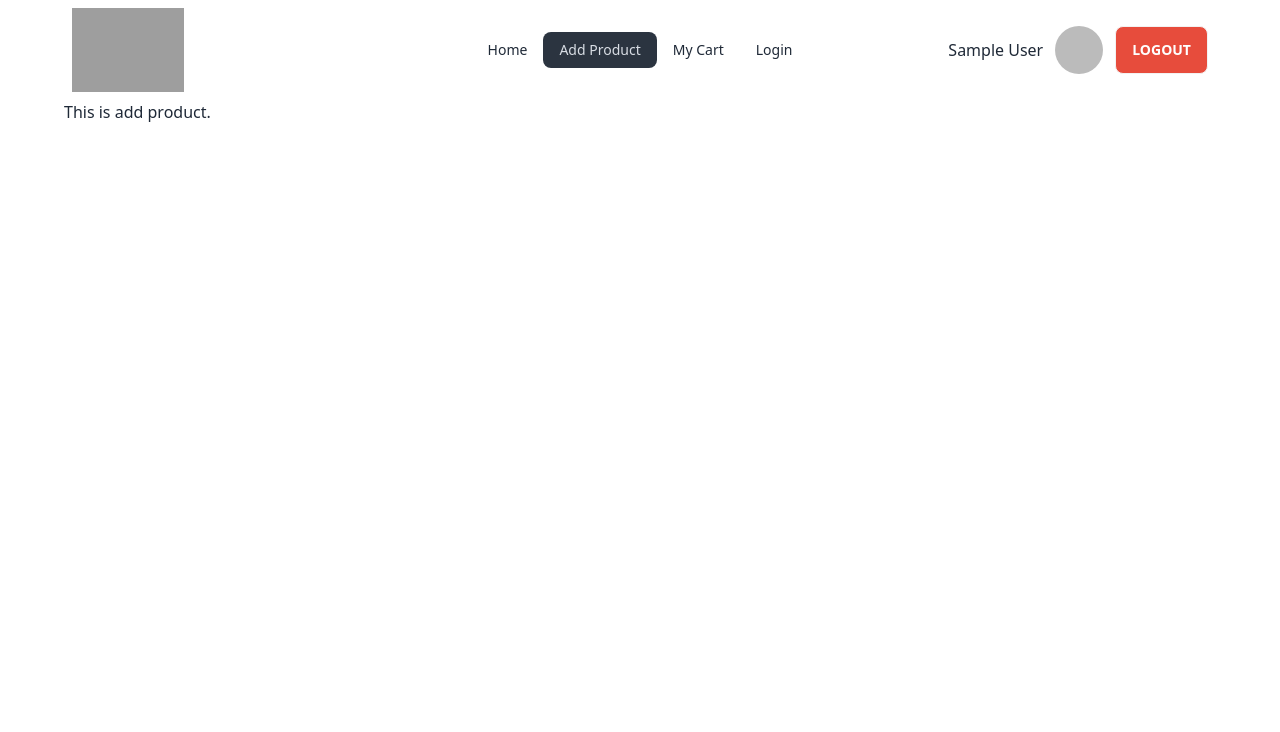
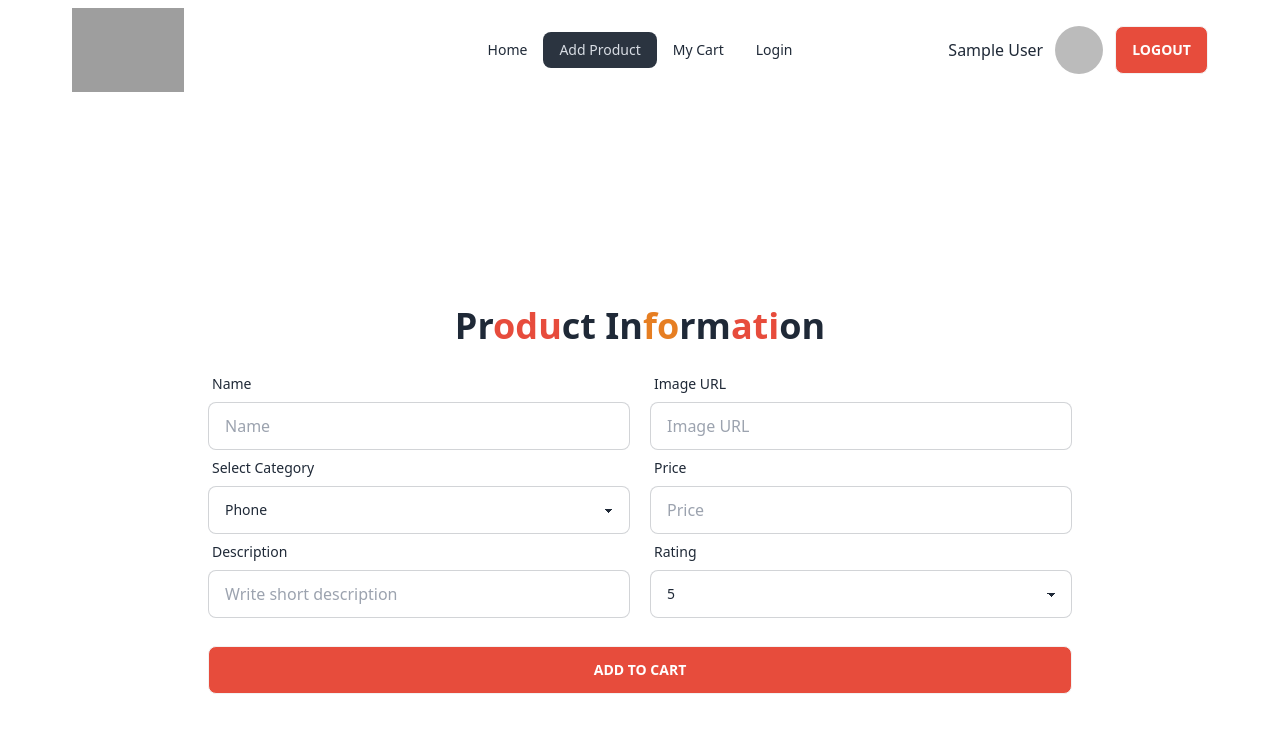
Before and after one commit to Shanto93/TechTrend-Client, a React (Vite) app: page /addProduct in a window 1280 px wide. Shown: the top 732 px of the page. Built offline with nearby package versions, Linux system fonts and the light colour scheme; no server answers; sample sign-in values are in the browser's storage; grey boxes are pictures that could not be loaded.

Commit message:
Add product page is created

```diff
--- a/src/components/AddProduct.jsx
+++ b/src/components/AddProduct.jsx
@@ -1,7 +1,89 @@
 const AddProduct = () => {
+    const handleAddProduct = e => {
+        e.preventDefault();
+        const form = e.target;
+        const name = form.name.value;
+        const photo = form.photo.value;
+        const category = form.category.value;
+        const price = form.price.value;
+        const description = form.description.value;
+        const rating = form.rating.value;
+        const user = {name, photo, category, price, description, rating};
+        console.log(user);
+    }
     return (
-        <div>
-            <h2>This is add product.</h2>
+        <div className="min-h-screen flex w-full justify-center">
+
+            <form onSubmit={handleAddProduct} className="flex justify-center items-center w-full">
+                <div className="w-3/4">
+                <h2 className="text-center text-4xl font-bold mb-5">Pr<span className="text-[#e74c3c]">odu</span>ct In<span className="text-[#e67e22]">fo</span>rm<span className="text-[#e74c3c]">ati</span>on</h2>
+                    {/* Name and Image Column */}
+                    <div className="md:flex gap-5">
+                        <div className="form-control md:w-1/2">
+                            <label className="label">
+                                <span className="label-text">Name</span>
+                            </label>
+                            <input type="text" name="name" placeholder="Name" className="input input-bordered" required />
+                        </div>
+                        <div className="form-control md:w-1/2">
+                            <label className="label">
+                                <span className="label-text">Image URL</span>
+                            </label>
+                            <input type="text" name="photo" placeholder="Image URL" className="input input-bordered" required />
+                        </div>
+                    </div>
+
+                    {/* Category and Price Column */}
+                    <div className="md:flex gap-5">
+
+                        <div className=" md:w-1/2">
+                            <label className="label">
+                                <span className="label-text">Select Category</span>
+                            </label>
+                            <select className="select w-full select-bordered" name="category">
+                                <option disabled selected>Phone</option>
+                                <option>Computer</option>
+                                <option>Headphone</option>
+                                <option>PowerBank</option>
+                                <option>Processor</option>
+                                <option>Other</option>
+                            </select>
+                        </div>
+
+                        <div className="md:w-1/2">
+                            <label className="label">
+                                <span className="label-text">Price</span>
+                            </label>
+                            <input type="text" name="price" placeholder="Price" className="input w-full input-bordered" required />
+                        </div>
+                    </div>
+                    {/* Short Description and Rating Column */}
+                    <div className="md:flex gap-5">
+                        <div className="form-control md:w-1/2">
+                            <label className="label">
+                                <span className="label-text">Description</span>
+                            </label>
+                            <input type="text" name="description" placeholder="Write short description" className="input input-bordered" required />
+                        </div>
+
+                        <div className=" md:w-1/2">
+                            <label className="label">
+                                <span className="label-text">Rating</span>
+                            </label>
+                            <select className="select w-full select-bordered" name="rating">
+                                <option disabled selected>5</option>
+                                <option>1</option>
+                                <option>2</option>
+                                <option>3</option>
+                                <option>4</option>
+                                <option>5</option>
+                            </select>
+                        </div>
+                    </div>
+                    <button className="btn w-full mt-7 bg-[#e74c3c] text-white font-bold hover:bg-[#e67e22]">Add to Cart</button>
+                </div>
+
+            </form>
         </div>
     );
 };
```
